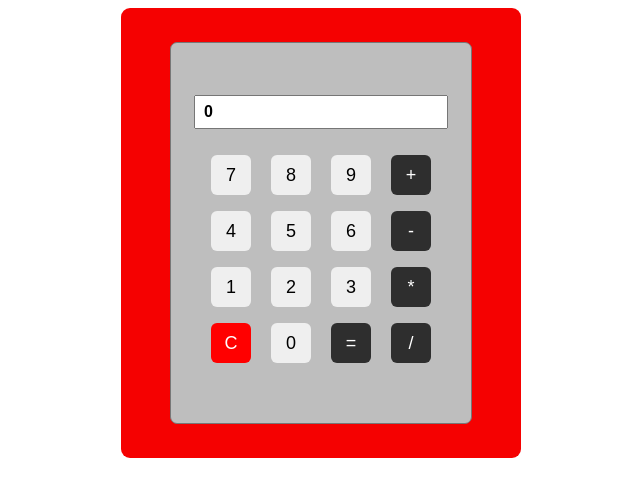
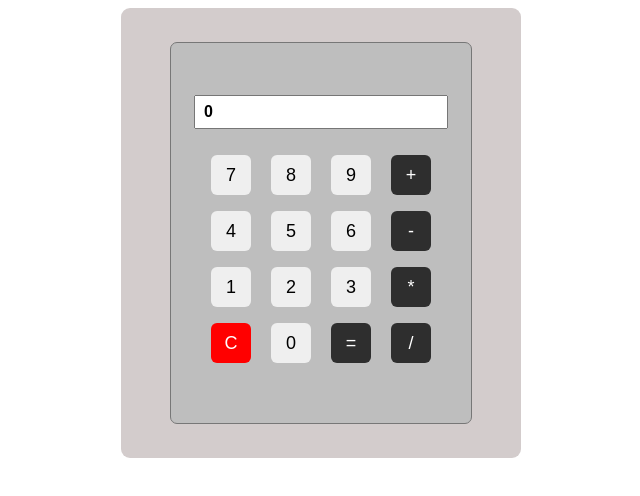
Before and after one commit to avadhesh-yadav/Calculator, a plain HTML site: page calci/index.html in a window 1280 px wide. Shown: the whole page, without its empty margins (87-727 px from the left). Drawn offline with nearby package versions, Linux system fonts and the light colour scheme.

Commit message:
script add

```diff
--- a/calci/style.css
+++ b/calci/style.css
@@ -3,7 +3,7 @@
     display: flex;
     justify-content: center;
     align-items: center;
-    background-color: #f50101;
+    background-color: #d3cccc;
 
     height: 450px;
     width: 400px;
```
